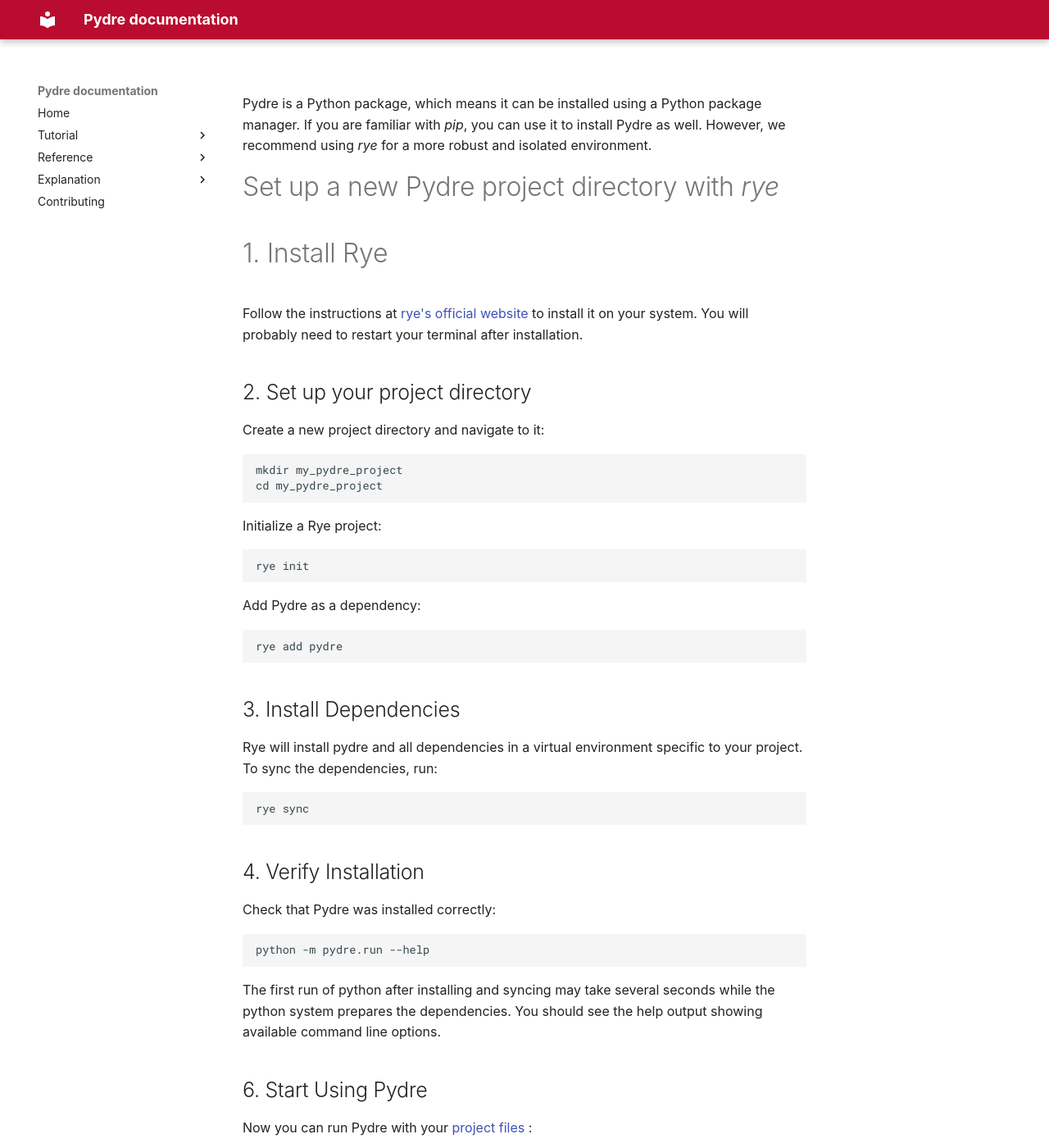
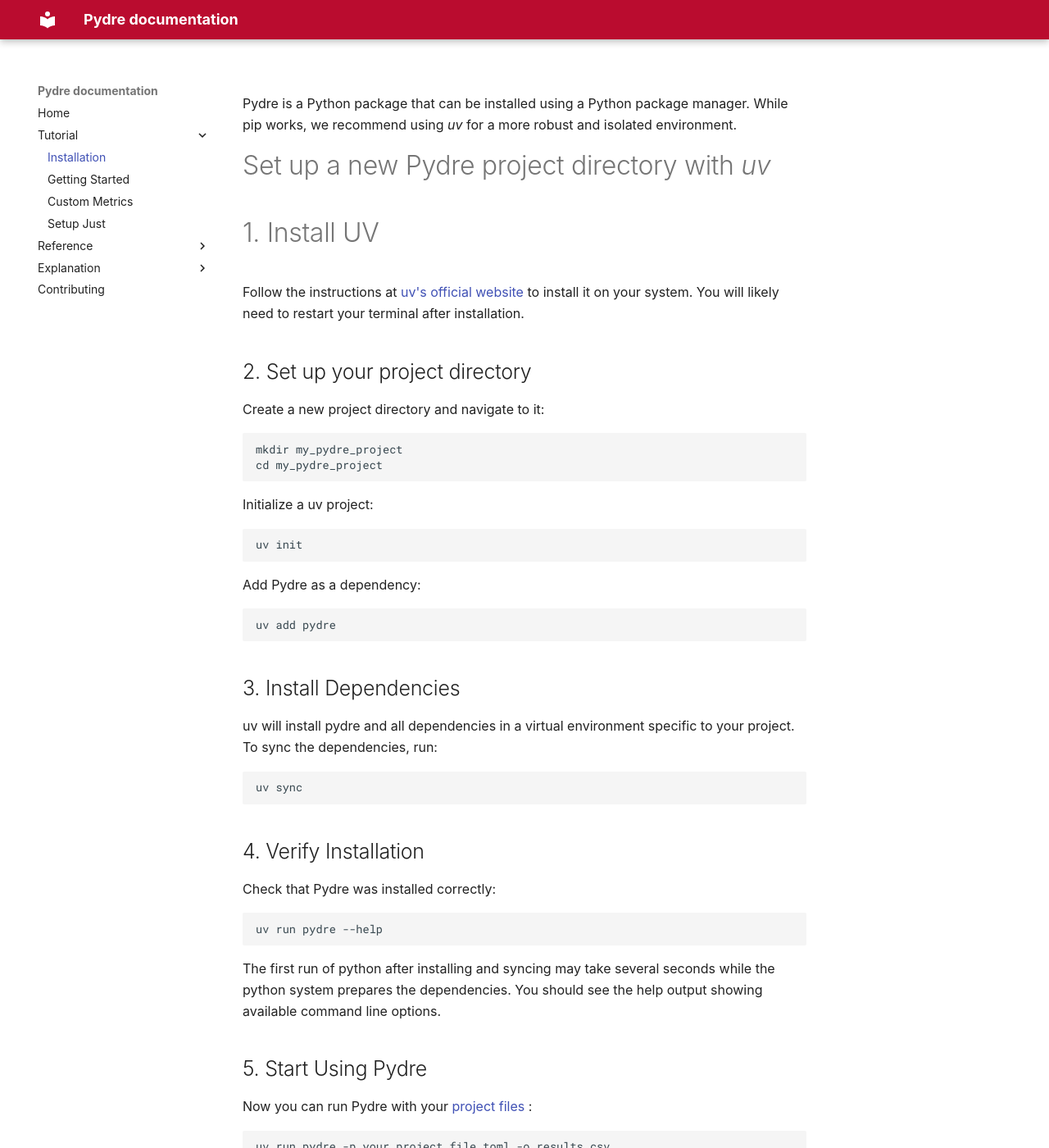
Before and after one commit to OSUDSL/pydre, an MkDocs documentation site: the page built from docs/tutorial/installation.md, in a window 1280 px wide and 1400 px high. Shown: the whole window at 82% size. Built offline with MkDocs 1.6.1 and Material for MkDocs 9.7.7, drawn with Linux system fonts in a browser that asks for light colours; some web fonts are replaced; a style sheet for code colours, icons or effects is not loaded; some of the changed text lies outside the part shown.

Commit message:
renamed files

````diff
--- a/docs/tutorial/installation.md
+++ b/docs/tutorial/installation.md
@@ -2,14 +2,13 @@
 title: "Installation Guide"
 ---
 
+Pydre is a Python package that can be installed using a Python package manager. While pip works, we recommend using *uv* for a more robust and isolated environment.
 
-Pydre is a Python package, which means it can be installed using a Python package manager. If you are familiar with *pip*, you can use it to install Pydre as well. However, we recommend using *rye* for a more robust and isolated environment.
+# Set up a new Pydre project directory with *uv*
 
-# Set up a new Pydre project directory with *rye*
+# 1. Install UV
 
-# 1. Install Rye
-
-Follow the instructions at [rye's official website](https://rye-up.com/) to install it on your system. You will probably need to restart your terminal after installation.
+Follow the instructions at [uv's official website](https://docs.astral.sh/uv/) to install it on your system. You will likely need to restart your terminal after installation.
 
 ## 2. Set up your project directory
 
@@ -20,24 +19,24 @@ mkdir my_pydre_project
 cd my_pydre_project
 ```
 
-Initialize a Rye project:
+Initialize a uv project:
 
 ```
-rye init
+uv init
 ```
 
 Add Pydre as a dependency:
 
 ```
-rye add pydre
+uv add pydre
 ```
 
 ## 3. Install Dependencies
 
-Rye will install pydre and all dependencies in a virtual environment specific to your project. To sync the dependencies, run:
+uv will install pydre and all dependencies in a virtual environment specific to your project. To sync the dependencies, run:
 
 ```
-rye sync
+uv sync
 ```
 
 ## 4. Verify Installation
@@ -45,20 +44,26 @@ rye sync
 Check that Pydre was installed correctly:
 
 ```
-python -m pydre.run --help
+uv run pydre --help
 ```
 
 The first run of python after installing and syncing may take several seconds while the python system prepares the dependencies. You should see the help output showing available command line options.
 
-## 6. Start Using Pydre
+## 5. Start Using Pydre
 
 Now you can run Pydre with your [project files](../explanation/project_files.md) :
 
 ```
-python -m pydre.run -p your_project_file.toml -o results.csv
+uv run pydre -p your_project_file.toml -o results.csv
+```
+
+To run a specific analysis target using just:
+```
+uv run just overallMetrics
 ```
 
 If you want to try an example project file, follow along with the [getting started tutorial](getting_started.md).
+
 
 ## Troubleshooting
 
@@ -67,6 +72,7 @@ If you encounter any issues:
 1. Check any error messages in the terminal.
 2. Verify that your [project file](../explanation/project_files.md) is properly formatted.
 3. If you are still having problems, please [open an issue on GitHub](https://github.com/OSUDSL/pydre/issues).
+
 
 # Setting up pydre with *pip*
 
@@ -114,14 +120,6 @@ pip install pydre
 
 Check that Pydre was installed correctly:
 
-#### Using rye (or uv)
-
-```bash
-rye run pydre --help
-```
-
-#### Using pip
-
 ```bash
 pydre --help
 ```
@@ -135,7 +133,8 @@ If you want to contribute to Pydre or modify its source code, you can set up a d
 ```bash
 git clone https://github.com/OSUDSL/pydre.git
 cd pydre
-rye sync
-rye test
+uv sync
+uv run pytest
 ```
-If you are more comfortable with *uv*, you can use that instead of *rye*.
+
+If you are more comfortable with *rye*, you can use that instead of *uv*.
--- a/mkdocs.yml
+++ b/mkdocs.yml
@@ -34,9 +34,9 @@ markdown_extensions:
 nav:
   - Home: 'index.md'
   - Tutorial:
-    - Installation: 'tutorial/installation2.md'
-    - Getting Started: 'tutorial/getting_started2.md'
-    - Custom Metrics: 'tutorial/custom_metrics2.md'
+    - Installation: 'tutorial/installation.md'
+    - Getting Started: 'tutorial/getting_started.md'
+    - Custom Metrics: 'tutorial/custom_metrics.md'
     - Setup Just: 'tutorial/justSetup.md'
   - Reference:
     - Filter definitions: 'reference/filters.md'
````
Also changed, not shown: docs/tutorial/custom_metrics.md (+5 -5 lines), docs/tutorial/custom_metrics2.md (deleted, +0 -184 lines), docs/tutorial/getting_started.md (+6 -6 lines), docs/tutorial/getting_started2.md (deleted, +0 -87 lines), docs/tutorial/installation2.md (deleted, +0 -140 lines).
